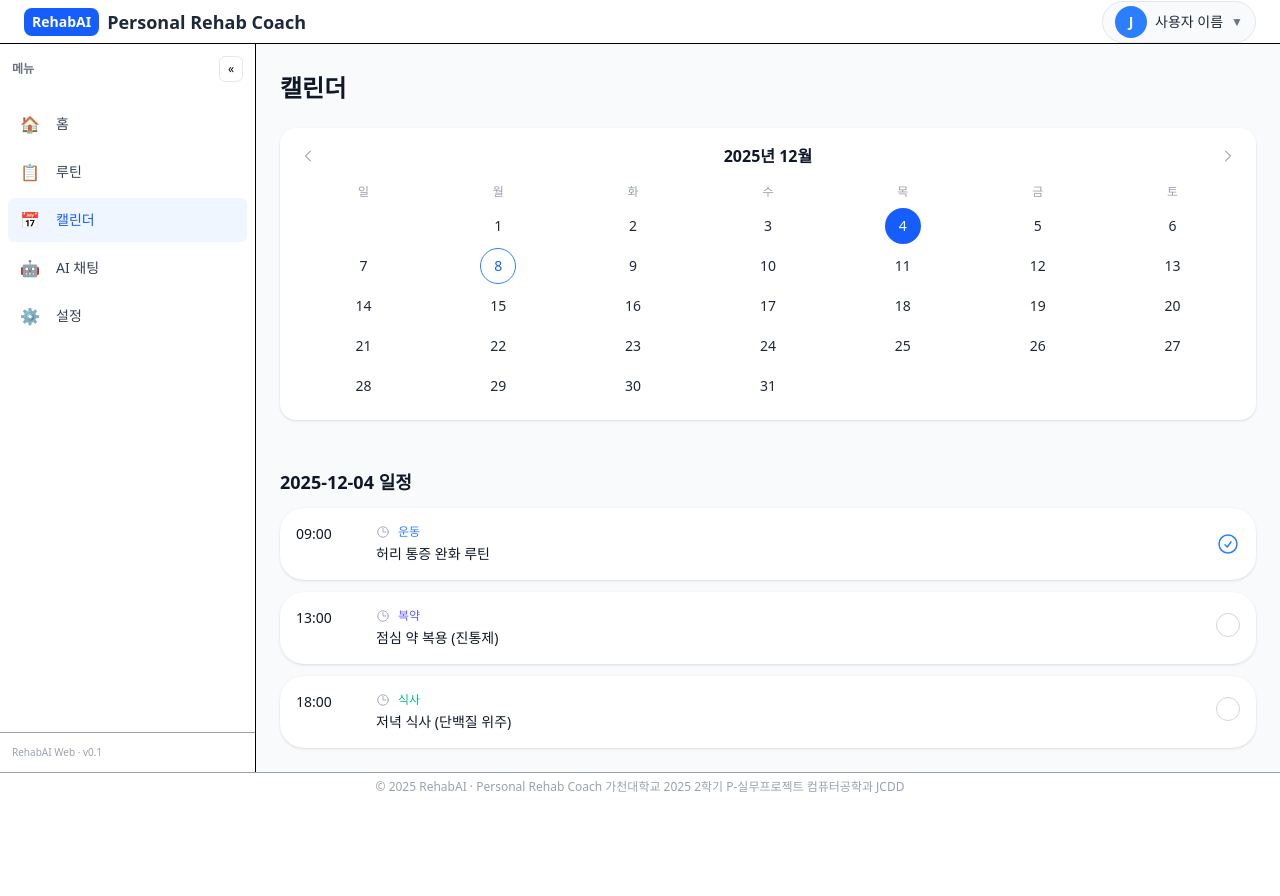
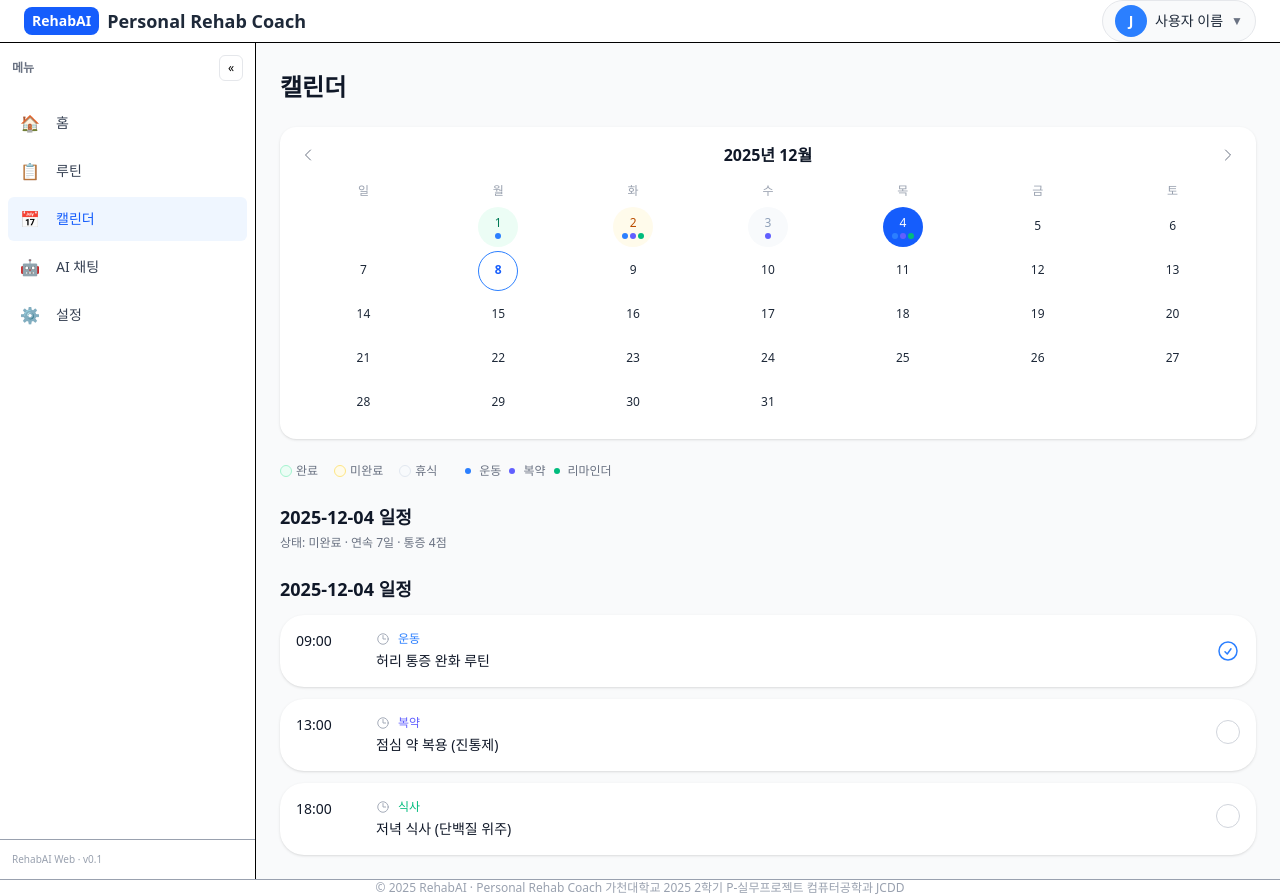
Before and after one commit to jeniferkim/rehab_web_fe, a React (Vite) app: page /app/calendar in a window 1280 px wide. Before the commit the page ends 800 px from the top, so only its background shows below. Built offline with nearby package versions, Linux system fonts and the light colour scheme.

Commit message:
feat: 캘린더 페이지 색상 상태(완료/미완료/휴식) 구현 및 루틴 완료 시 연동 구현

```diff
--- a/src/components/calendar/CalendarMonthView.tsx
+++ b/src/components/calendar/CalendarMonthView.tsx
@@ -1,24 +1,44 @@
-// src/components/calendar/CalendarMonthView.tsx
 import React from "react";
 import {
   HiOutlineChevronLeft,
   HiOutlineChevronRight,
 } from "react-icons/hi2";
 
+type DayCompletionStatus = "done" | "pending" | "rest";
+
+type DayStatusMeta = {
+  completionStatus: DayCompletionStatus;
+  hasExercise: boolean;
+  hasMedication: boolean;
+  hasReminder: boolean;
+};
+
+type DayStatusMap = Record<string, DayStatusMeta>;
+
 type Props = {
   currentMonth: Date;
   selectedDate: Date;
   onChangeMonth: (offset: number) => void; // -1, +1
   onSelectDate: (date: Date) => void;
+  dayStatusByDate: DayStatusMap;
 };
 
 const weekdayLabels = ["일", "월", "화", "수", "목", "금", "토"];
+
+// YYYY-MM-DD 포맷
+const formatDateKey = (date: Date) => {
+  const y = date.getFullYear();
+  const m = `${date.getMonth() + 1}`.padStart(2, "0");
+  const d = `${date.getDate()}`.padStart(2, "0");
+  return `${y}-${m}-${d}`;
+};
 
 const CalendarMonthView: React.FC<Props> = ({
   currentMonth,
   selectedDate,
   onChangeMonth,
   onSelectDate,
+  dayStatusByDate,
 }) => {
   const year = currentMonth.getFullYear();
   const month = currentMonth.getMonth(); // 0-11
@@ -43,6 +63,37 @@ const CalendarMonthView: React.FC<Props> = ({
   for (let d = 1; d <= daysInMonth; d++) {
     days.push(d);
   }
+
+  const getDayClasses = (
+    status: DayCompletionStatus | undefined,
+    isSelected: boolean,
+    isToday: boolean
+  ) => {
+    let base =
+      "mx-auto flex h-10 w-10 flex-col items-center justify-center rounded-full text-xs transition";
+
+    if (isSelected) {
+      return `${base} bg-blue-600 text-white`;
+    }
+
+    if (status === "done") {
+      return `${base} bg-emerald-50 text-emerald-700`;
+    }
+
+    if (status === "pending") {
+      return `${base} bg-amber-50 text-amber-700`;
+    }
+
+    if (status === "rest") {
+      return `${base} bg-slate-50 text-slate-400`;
+    }
+
+    if (isToday) {
+      return `${base} border border-blue-500 text-blue-600 font-semibold`;
+    }
+
+    return `${base} text-gray-800 hover:bg-gray-100`;
+  };
 
   return (
     <div className="rounded-2xl bg-white p-4 shadow-sm">
@@ -82,19 +133,17 @@ const CalendarMonthView: React.FC<Props> = ({
           }
 
           const thisDate = new Date(year, month, day);
+          const dateKey = formatDateKey(thisDate);
+          const dayStatus = dayStatusByDate[dateKey];
+
           const isToday = isSameDay(thisDate, today);
-          const selected = isSameDay(thisDate, selectedDate);
+          const isSelected = isSameDay(thisDate, selectedDate);
 
-          let classes =
-            "mx-auto flex h-9 w-9 items-center justify-center rounded-full transition";
-
-          if (selected) {
-            classes += " bg-blue-600 text-white";
-          } else if (isToday) {
-            classes += " border border-blue-500 text-blue-600";
-          } else {
-            classes += " text-gray-800 hover:bg-gray-100";
-          }
+          const classes = getDayClasses(
+            dayStatus?.completionStatus,
+            isSelected,
+            isToday
+          );
 
           return (
             <button
@@ -103,7 +152,20 @@ const CalendarMonthView: React.FC<Props> = ({
               className={classes}
               onClick={() => onSelectDate(thisDate)}
             >
-              {day}
+              <span>{day}</span>
+
+              {/* 운동/복약/리마인더 유무를 작은 점으로 표시 */}
+              <span className="mt-0.5 flex gap-0.5">
+                {dayStatus?.hasExercise && (
+                  <span className="h-1.5 w-1.5 rounded-full bg-blue-500" />
+                )}
+                {dayStatus?.hasMedication && (
+                  <span className="h-1.5 w-1.5 rounded-full bg-indigo-500" />
+                )}
+                {dayStatus?.hasReminder && (
+                  <span className="h-1.5 w-1.5 rounded-full bg-emerald-500" />
+                )}
+              </span>
             </button>
           );
         })}
--- a/src/mocks/calendarMocks.ts
+++ b/src/mocks/calendarMocks.ts
@@ -2,8 +2,9 @@
 // mockEventsByDate 같은 “날짜별 스케줄”
 
 import type { CalendarEvent } from "../components/calendar/DayScheduleList";
+import type { CalendarDayMetaMap } from "../types/apis/calendar";
 
-// 목데이터: 날짜별 일정
+// 오늘 해야 할 일정 리스트
 export const mockEventsByDate: Record<string, CalendarEvent[]> = {
   "2025-12-04": [
     {
@@ -27,3 +28,42 @@ export const mockEventsByDate: Record<string, CalendarEvent[]> = {
     },
   ],
 };
+
+// 날짜별 오늘 완료/상태/통증/streak 상태 요약
+export const mockDayMetaByDate: CalendarDayMetaMap = {
+  "2025-12-01": {
+    date: "2025-12-01",
+    completionStatus: "done",
+    streakCount: 5,
+    painScore: 3,
+    hasExercise: true,
+    hasMedication: false,
+    hasReminder: false,
+  },
+  "2025-12-02": {
+    date: "2025-12-02",
+    completionStatus: "pending",
+    streakCount: 6,
+    hasExercise: true,
+    hasMedication: true,
+    hasReminder: true,
+  },
+  "2025-12-03": {
+    date: "2025-12-03",
+    completionStatus: "rest",
+    streakCount: 0,
+    hasExercise: false,
+    hasMedication: true,
+    hasReminder: false,
+  },
+  "2025-12-04": {
+    date: "2025-12-04",
+    completionStatus: "pending",
+    streakCount: 7,
+    painScore: 4,
+    hasExercise: true,
+    hasMedication: true,
+    hasReminder: true,
+  },
+  // ...
+};
--- /dev/null
+++ b/src/mocks/calendarStatusMock.ts
@@ -0,0 +1,59 @@
+// CalendarPage와 RoutineDetailPage가 함께 쓰는 공유 mock이 된다.
+// 라우트 이동 후 CalendarPage가 다시 렌더링될 때, 갱신된 상태를 읽어서 색이 바뀐다.
+
+// src/mocks/calendarStatusMock.ts
+
+export type DayCompletionStatus = "done" | "pending" | "rest";
+
+export type DayStatusMeta = {
+  completionStatus: DayCompletionStatus;
+  streakCount: number;
+  painScore?: number;
+  hasExercise: boolean;
+  hasMedication: boolean;
+  hasReminder: boolean;
+};
+
+// ✅ 달력 색/상태용 mock 데이터
+export const mockDayStatusByDate: Record<string, DayStatusMeta> = {
+  "2025-12-01": {
+    completionStatus: "done",
+    streakCount: 5,
+    painScore: 3,
+    hasExercise: true,
+    hasMedication: false,
+    hasReminder: false,
+  },
+  "2025-12-02": {
+    completionStatus: "pending",
+    streakCount: 6,
+    hasExercise: true,
+    hasMedication: true,
+    hasReminder: true,
+  },
+  "2025-12-03": {
+    completionStatus: "rest",
+    streakCount: 0,
+    hasExercise: false,
+    hasMedication: true,
+    hasReminder: false,
+  },
+  "2025-12-04": {
+    completionStatus: "pending",
+    streakCount: 7,
+    painScore: 4,
+    hasExercise: true,
+    hasMedication: true,
+    hasReminder: true,
+  },
+  // 필요하면 계속 추가
+};
+
+// ✅ 루틴 상세/통증 모달에서 이 함수로 상태 갱신
+export const updateDayStatus = (
+  dateKey: string,
+  updater: (prev?: DayStatusMeta) => DayStatusMeta
+) => {
+  const prev = mockDayStatusByDate[dateKey];
+  mockDayStatusByDate[dateKey] = updater(prev);
+};
--- a/src/pages/CalendarPage.tsx
+++ b/src/pages/CalendarPage.tsx
@@ -3,6 +3,10 @@ import React, { useMemo, useState } from "react";
 import CalendarMonthView from "../components/calendar/CalendarMonthView";
 import DayScheduleList from "../components/calendar/DayScheduleList";
 import { mockEventsByDate } from "../mocks/calendarMocks";
+import {
+  mockDayStatusByDate,
+  type DayCompletionStatus,
+} from "../mocks/calendarStatusMock";
 
 const formatDateLabel = (date: Date) => {
   const y = date.getFullYear();
@@ -11,7 +15,11 @@ const formatDateLabel = (date: Date) => {
   return `${y}-${m}-${d}`;
 };
 
-
+const getStatusLabel = (status: DayCompletionStatus) => {
+  if (status === "done") return "완료";
+  if (status === "pending") return "미완료";
+  return "휴식";
+};
 
 const CalendarPage: React.FC = () => {
   const [currentMonth, setCurrentMonth] = useState(new Date(2025, 11, 4)); // 2025-12
@@ -35,6 +43,7 @@ const CalendarPage: React.FC = () => {
   );
 
   const events = mockEventsByDate[selectedDateLabel] ?? [];
+  const selectedDayStatus = mockDayStatusByDate[selectedDateLabel];
 
   return (
     <div className="mx-auto flex max-w-5xl flex-col gap-6">
@@ -48,13 +57,54 @@ const CalendarPage: React.FC = () => {
         selectedDate={selectedDate}
         onChangeMonth={handleChangeMonth}
         onSelectDate={handleSelectDate}
+        dayStatusByDate={mockDayStatusByDate}
       />
 
-      {/* 선택한 날짜의 일정 리스트 */}
-      <DayScheduleList
-        dateLabel={selectedDateLabel}
-        events={events}
-      />
+      {/* 상태 색상 범례 */}
+      <section className="flex items-center gap-4 text-xs text-gray-500">
+        <div className="flex items-center gap-1">
+          <span className="h-3 w-3 rounded-full bg-emerald-50 border border-emerald-200" />
+          <span>완료</span>
+        </div>
+        <div className="flex items-center gap-1">
+          <span className="h-3 w-3 rounded-full bg-amber-50 border border-amber-200" />
+          <span>미완료</span>
+        </div>
+        <div className="flex items-center gap-1">
+          <span className="h-3 w-3 rounded-full bg-slate-50 border border-slate-200" />
+          <span>휴식</span>
+        </div>
+        <div className="ml-3 flex items-center gap-2">
+          <span className="h-1.5 w-1.5 rounded-full bg-blue-500" />
+          <span>운동</span>
+          <span className="h-1.5 w-1.5 rounded-full bg-indigo-500" />
+          <span>복약</span>
+          <span className="h-1.5 w-1.5 rounded-full bg-emerald-500" />
+          <span>리마인더</span>
+        </div>
+      </section>
+
+      {/* 선택한 날짜의 일정 + 상태 요약 */}
+      <section>
+        <div className="mb-2 flex items-center justify-between">
+          <div>
+            <h2 className="text-lg font-semibold text-gray-900">
+              {selectedDateLabel} 일정
+            </h2>
+            {selectedDayStatus && (
+              <p className="mt-1 text-xs text-gray-500">
+                상태: {getStatusLabel(selectedDayStatus.completionStatus)}
+                {selectedDayStatus.streakCount > 0 &&
+                  ` · 연속 ${selectedDayStatus.streakCount}일`}
+                {selectedDayStatus.painScore != null &&
+                  ` · 통증 ${selectedDayStatus.painScore}점`}
+              </p>
+            )}
+          </div>
+        </div>
+
+        <DayScheduleList dateLabel={selectedDateLabel} events={events} />
+      </section>
     </div>
   );
 };
--- a/src/pages/RoutineDetailPage.tsx
+++ b/src/pages/RoutineDetailPage.tsx
@@ -13,10 +13,19 @@ import NextExerciseBar from "../components/routine/NextExerciseBar";
 
 
 import type { RoutineDetailView, RoutineExercise } from "../types/apis/routine";
+import { updateDayStatus } from "../mocks/calendarStatusMock";
 import { RoutineCompleteModal } from "../components/routine/RoutineCompleteModal";
 import { PainScoreModal } from "../components/routine/PainScoreModal";
 
-// ✅ 1. 껍데기 컴포넌트: 데이터 유무만 판단
+// YYYY-MM-DD
+const formatDateKey = (date: Date) => {
+  const y = date.getFullYear();
+  const m = `${date.getMonth() + 1}`.padStart(2, "0");
+  const d = `${date.getDate()}`.padStart(2, "0");
+  return `${y}-${m}-${d}`;
+};
+
+// 1. 껍데기: 데이터 유무만 판단
 const RoutineDetailPage = () => {
   const { routineId } = useParams<{ routineId: string }>();
   const routine = routineId ? mockRoutineDetailById[routineId] : undefined;
@@ -29,21 +38,18 @@ const RoutineDetailPage = () => {
     );
   }
 
-  // routine이 반드시 존재하는 경우에만 아래 컴포넌트가 렌더됨
   return <RoutineDetailPageContent routine={routine} />;
 };
 
 export default RoutineDetailPage;
 
-// ✅ 2. 실제 내용 컴포넌트: 여기서만 useState 사용
+// 2. 실제 내용
 interface RoutineDetailPageContentProps {
   routine: RoutineDetailView;
 }
 
 const RoutineDetailPageContent = ({ routine }: RoutineDetailPageContentProps) => {
-  /* -----------------------------------------------------
-      🔥 1) 기본 상태
-  ----------------------------------------------------- */
+  /* 🔹 1) 기본 상태 */
   const totalExercises = routine.exercises.length;
 
   const [currentIndex, setCurrentIndex] = useState(0);
@@ -51,21 +57,20 @@ const RoutineDetailPageContent = ({ routine }: RoutineDetailPageContentProps) =>
 
   const [isCompletedToday, setIsCompletedToday] = useState(false);
 
-  // streak mock
+  // streak mock (루틴 단위)
   const [streak, setStreak] = useState(5);
   const [bestStreak, setBestStreak] = useState(12);
 
-  // 모달 관련
+  // 모달
   const [isCompleteModalOpen, setIsCompleteModalOpen] = useState(false);
   const [isPainModalOpen, setIsPainModalOpen] = useState(false);
   const [painScore, setPainScore] = useState(5);
 
-  // 간단 토스트 (나중에 Toast 컴포넌트로 교체 가능)
   const showToast = (msg: string) => alert(msg);
 
-  /* -----------------------------------------------------
-      🔥 2) 운동 선택 + 다음 운동
-  ----------------------------------------------------- */
+  const todayKey = formatDateKey(new Date());
+
+  /* 🔹 2) 운동 선택 + 다음 운동 */
   const handleSelectExercise = (exercise: RoutineExercise) => {
     const index = routine.exercises.findIndex((ex) => ex.id === exercise.id);
     if (index !== -1) setCurrentIndex(index);
@@ -76,13 +81,10 @@ const RoutineDetailPageContent = ({ routine }: RoutineDetailPageContentProps) =>
       setCurrentIndex((prev) => prev + 1);
       return;
     }
-    // 마지막 운동이면 완료 모달
     setIsCompleteModalOpen(true);
   };
 
-  /* -----------------------------------------------------
-      🔥 3) 루틴 완료 처리
-  ----------------------------------------------------- */
+  /* 🔹 3) 루틴 완료 처리 */
   const handleConfirmCompleteRoutine = () => {
     if (!isCompletedToday) {
       const next = streak + 1;
@@ -90,7 +92,16 @@ const RoutineDetailPageContent = ({ routine }: RoutineDetailPageContentProps) =>
       setStreak(next);
       setBestStreak((prev) => Math.max(prev, next));
 
-      // TODO: 나중에 API 호출로 교체
+      // ✅ 캘린더 상태 mock 갱신
+      updateDayStatus(todayKey, (prev) => ({
+        completionStatus: "done",
+        streakCount: next, // 오늘까지 연속 일수
+        painScore: prev?.painScore, // 통증은 나중에 모달에서 갱신
+        hasExercise: prev?.hasExercise ?? true,
+        hasMedication: prev?.hasMedication ?? false,
+        hasReminder: prev?.hasReminder ?? false,
+      }));
+
       showToast(`오늘 루틴 완료! 연속 ${next}일째 🎉`);
     }
 
@@ -98,18 +109,23 @@ const RoutineDetailPageContent = ({ routine }: RoutineDetailPageContentProps) =>
     setIsPainModalOpen(true); // 통증 점수 모달 열기
   };
 
-  /* -----------------------------------------------------
-      🔥 4) 통증 점수 저장
-  ----------------------------------------------------- */
+  /* 🔹 4) 통증 점수 저장 */
   const handleSubmitPainScore = () => {
-    // TODO: 통증 점수 저장 API 연결
+    // ✅ 해당 날짜의 painScore만 업데이트
+    updateDayStatus(todayKey, (prev) => ({
+      completionStatus: prev?.completionStatus ?? "pending",
+      streakCount: prev?.streakCount ?? streak,
+      hasExercise: prev?.hasExercise ?? true,
+      hasMedication: prev?.hasMedication ?? false,
+      hasReminder: prev?.hasReminder ?? false,
+      painScore,
+    }));
+
     showToast(`통증 점수 ${painScore}점으로 기록했어요.`);
     setIsPainModalOpen(false);
   };
 
-  /* -----------------------------------------------------
-      🔥 5) 렌더링
-  ----------------------------------------------------- */
+  /* 🔹 5) 렌더링 */
   return (
     <div className="mx-auto max-w-6xl px-6 py-8">
       {/* 상단 헤더 */}
--- /dev/null
+++ b/src/types/apis/calendar.ts
@@ -0,0 +1,18 @@
+// src/types/apis/calendar.ts
+export type DayCompletionStatus = "done" | "pending" | "rest";
+
+export type CalendarDayMeta = {
+  date: string; // ISO string: "2025-12-04"
+  completionStatus: DayCompletionStatus;
+
+  // streak / 통증
+  streakCount: number;       // 오늘까지 연속 일수
+  painScore?: number;        // 1~10, 없으면 미기록
+
+  // 오늘 할 일 존재 여부
+  hasExercise: boolean;
+  hasMedication: boolean;
+  hasReminder: boolean;
+};
+
+export type CalendarDayMetaMap = Record<string, CalendarDayMeta>;
```
